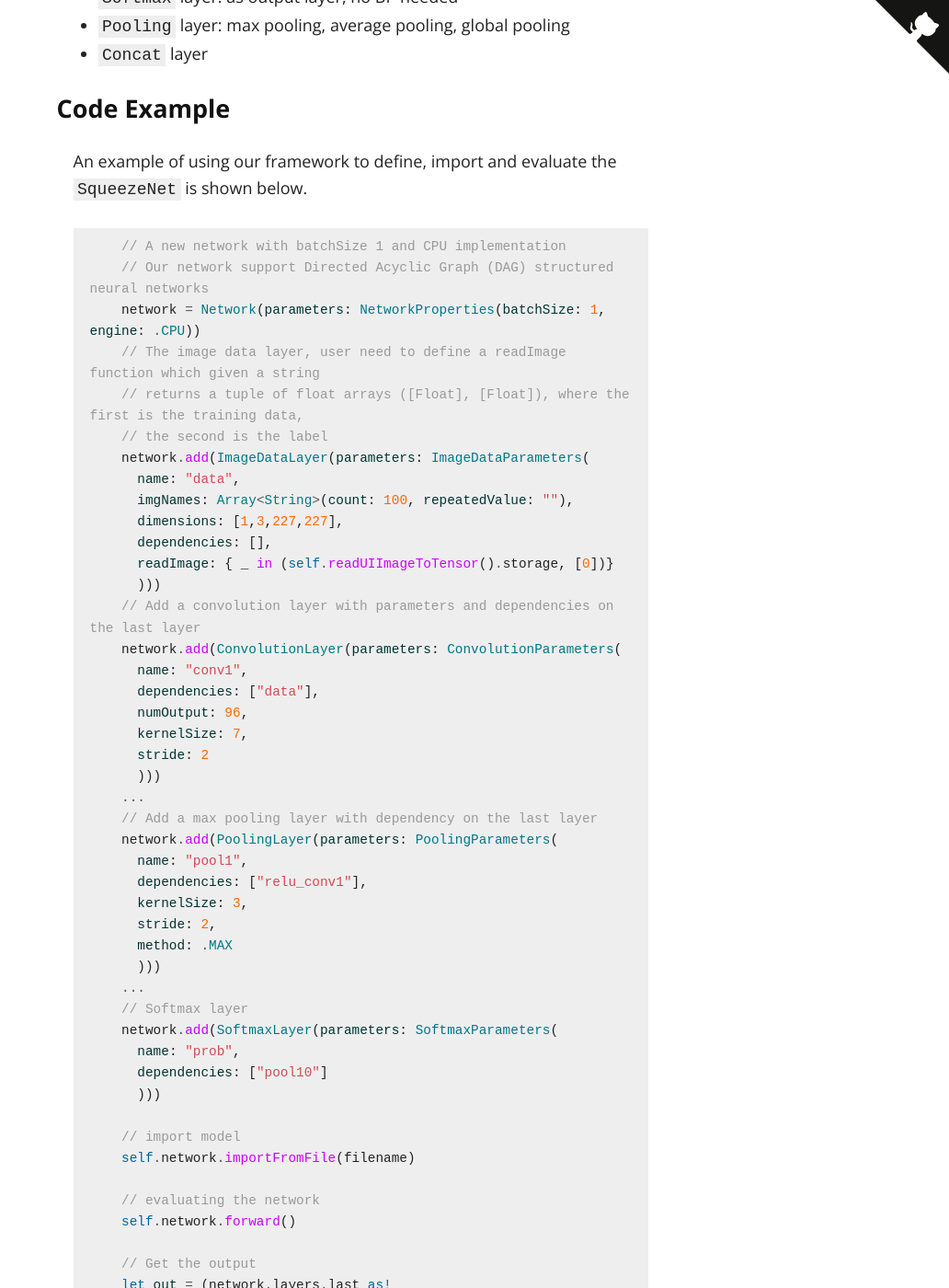
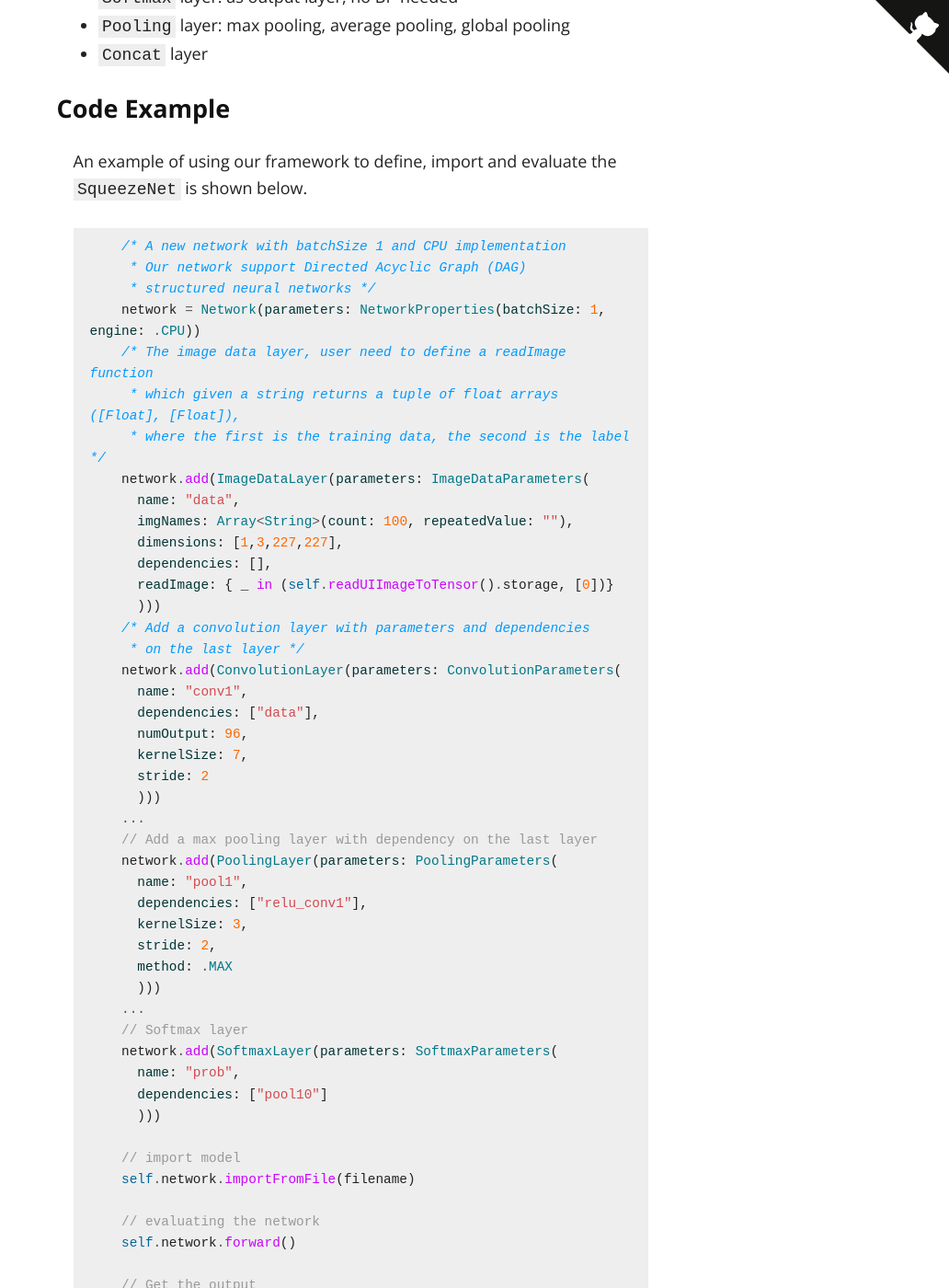
Before and after one commit to codinfox/espresso, a Jekyll site: the page built from index.md, in a window 1280 px wide and 1400 px high, scrolled down 8263 px. Shown: the whole window at 92% size, without its empty margins (248-1280 px from the left). Built offline with Jekyll 4.4.1, drawn with Linux system fonts in a browser that asks for light colours; nearby versions of some CDN libraries.

Commit message:
Formatting

````diff
--- a/index.md
+++ b/index.md
@@ -112,12 +112,13 @@ To achieve this, we implemented
 An example of using our framework to define, import and evaluate the `SqueezeNet` is shown below.
 
 ```swift
-    // A new network with batchSize 1 and CPU implementation
-    // Our network support Directed Acyclic Graph (DAG) structured neural networks
+    /* A new network with batchSize 1 and CPU implementation
+     * Our network support Directed Acyclic Graph (DAG)
+     * structured neural networks */
     network = Network(parameters: NetworkProperties(batchSize: 1, engine: .CPU))
-    // The image data layer, user need to define a readImage function which given a string
-    // returns a tuple of float arrays ([Float], [Float]), where the first is the training data,
-    // the second is the label
+    /* The image data layer, user need to define a readImage function
+     * which given a string returns a tuple of float arrays ([Float], [Float]),
+     * where the first is the training data, the second is the label */
     network.add(ImageDataLayer(parameters: ImageDataParameters(
       name: "data",
       imgNames: Array<String>(count: 100, repeatedValue: ""),
@@ -125,7 +126,8 @@ An example of using our framework to define, import and evaluate the `SqueezeNet
       dependencies: [],
       readImage: { _ in (self.readUIImageToTensor().storage, [0])}
       )))
-    // Add a convolution layer with parameters and dependencies on the last layer
+    /* Add a convolution layer with parameters and dependencies
+     * on the last layer */
     network.add(ConvolutionLayer(parameters: ConvolutionParameters(
       name: "conv1",
       dependencies: ["data"],
````
Also changed, not shown: other parts of index.md (+3 -2 lines).
